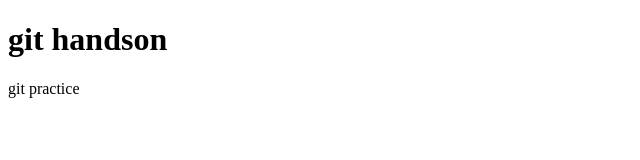
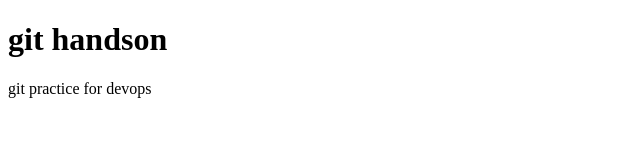
Before and after one commit to sohailx1/sample, a plain HTML site: page index.html in a window 1280 px wide. Shown: the full height of the page, 0-640 px from the left. Drawn offline with Linux system fonts and the light colour scheme.

Commit message:
last commit

```diff
--- a/index.html
+++ b/index.html
@@ -4,7 +4,7 @@
 
 <h1>git handson</h1>
 
-<p>git practice</p>
+<p>git practice for devops</p>
 
 </body>
 </html>
```
